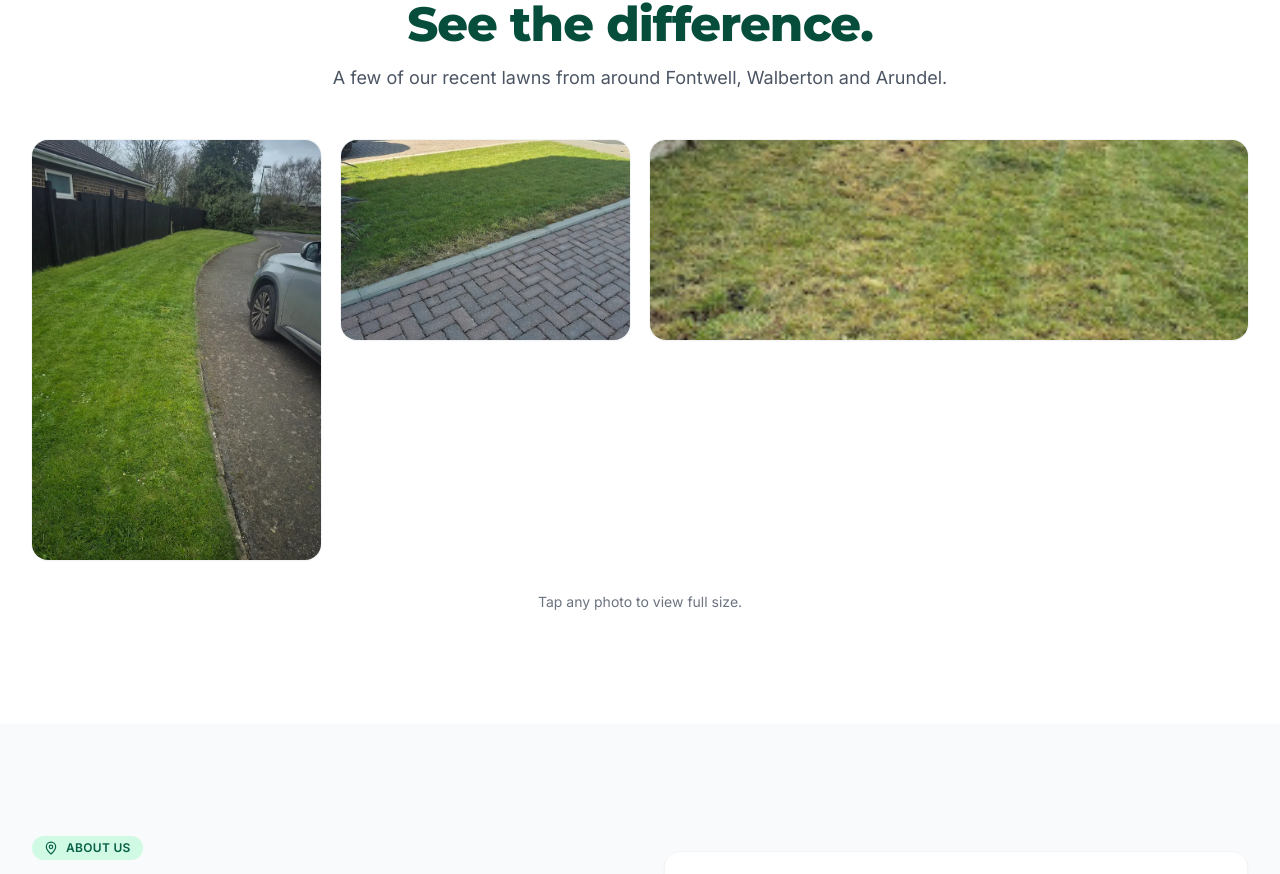
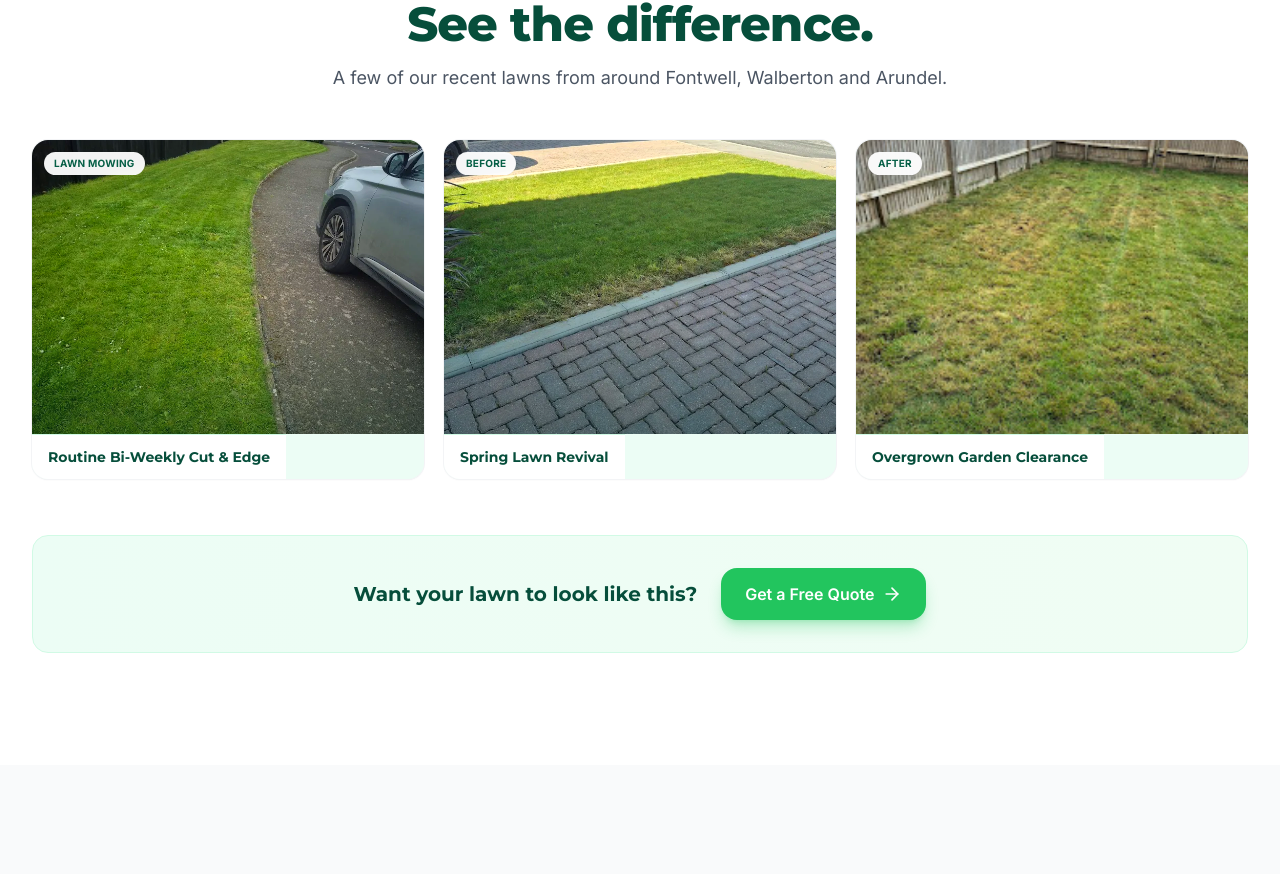
Before and after one commit to drizzlebotai-stack/Grow-mow-and-go, a React (Vite) app: page / in a window 1280 px wide. Shown: the part 1825-2699 px from the top of the page. Built offline with nearby package versions, Linux system fonts and the light colour scheme.

Commit message:
Gallery overhaul: uniform grid, labels, before/after slider, CTA

```diff
--- /dev/null
+++ b/src/components/BeforeAfterSlider.jsx
@@ -0,0 +1,133 @@
+import { useEffect, useRef, useState } from 'react';
+import { Move } from 'lucide-react';
+
+/**
+ * BeforeAfterSlider — drag (or tap) the handle to reveal Before vs After.
+ *
+ * Props:
+ *   before   : { src, webp?, alt? }
+ *   after    : { src, webp?, alt? }
+ *   label    : string  — service description shown at bottom (e.g. "Spring Lawn Revival")
+ *   initial  : number  — initial reveal % (defaults to 50)
+ */
+export default function BeforeAfterSlider({ before, after, label, initial = 50 }) {
+  const [pct, setPct] = useState(initial);
+  const wrapRef = useRef(null);
+  const dragging = useRef(false);
+
+  const setFromClientX = (clientX) => {
+    const el = wrapRef.current;
+    if (!el) return;
+    const rect = el.getBoundingClientRect();
+    const x = Math.min(Math.max(clientX - rect.left, 0), rect.width);
+    setPct((x / rect.width) * 100);
+  };
+
+  useEffect(() => {
+    const onMove = (e) => {
+      if (!dragging.current) return;
+      const x = e.touches ? e.touches[0].clientX : e.clientX;
+      setFromClientX(x);
+    };
+    const onUp = () => {
+      dragging.current = false;
+    };
+    window.addEventListener('mousemove', onMove);
+    window.addEventListener('touchmove', onMove, { passive: false });
+    window.addEventListener('mouseup', onUp);
+    window.addEventListener('touchend', onUp);
+    return () => {
+      window.removeEventListener('mousemove', onMove);
+      window.removeEventListener('touchmove', onMove);
+      window.removeEventListener('mouseup', onUp);
+      window.removeEventListener('touchend', onUp);
+    };
+  }, []);
+
+  const startDrag = (e) => {
+    dragging.current = true;
+    const x = e.touches ? e.touches[0].clientX : e.clientX;
+    setFromClientX(x);
+  };
+
+  return (
+    <figure className="group relative overflow-hidden rounded-2xl bg-emerald-50 shadow-sm ring-1 ring-gray-100 transition-shadow hover:shadow-xl">
+      <div
+        ref={wrapRef}
+        onMouseDown={startDrag}
+        onTouchStart={startDrag}
+        className="relative aspect-[4/3] w-full cursor-ew-resize select-none"
+      >
+        {/* AFTER (base, full width) */}
+        <picture>
+          {after.webp && <source srcSet={after.webp} type="image/webp" />}
+          <img
+            src={after.src}
+            alt={after.alt || `${label} — after`}
+            loading="lazy"
+            decoding="async"
+            draggable="false"
+            className="absolute inset-0 h-full w-full object-cover"
+            style={{ filter: 'brightness(1.05) contrast(1.05) saturate(1.15)' }}
+          />
+        </picture>
+
+        {/* BEFORE (clipped to pct of width) */}
+        <div
+          className="absolute inset-0 overflow-hidden"
+          style={{ width: `${pct}%` }}
+        >
+          <picture>
+            {before.webp && <source srcSet={before.webp} type="image/webp" />}
+            <img
+              src={before.src}
+              alt={before.alt || `${label} — before`}
+              loading="lazy"
+              decoding="async"
+              draggable="false"
+              className="h-full w-full object-cover"
+              style={{
+                filter: 'brightness(1.02) contrast(1.05) saturate(1.05)',
+                // Compensate for parent clip — keep image at original size
+                width: wrapRef.current
+                  ? `${(wrapRef.current.offsetWidth / pct) * 100}px`
+                  : '100%',
+                maxWidth: 'none',
+              }}
+            />
+          </picture>
+        </div>
+
+        {/* Tag badges */}
+        <span className="absolute left-3 top-3 rounded-full bg-emerald-950/80 px-2.5 py-1 text-[10px] font-bold uppercase tracking-wide text-white backdrop-blur-sm">
+          Before
+        </span>
+        <span className="absolute right-3 top-3 rounded-full bg-green-500/95 px-2.5 py-1 text-[10px] font-bold uppercase tracking-wide text-white">
+          After
+        </span>
+
+        {/* Divider line + handle */}
+        <div
+          className="pointer-events-none absolute inset-y-0 w-0.5 bg-white shadow-lg"
+          style={{ left: `${pct}%`, transform: 'translateX(-50%)' }}
+        >
+          <div className="absolute top-1/2 left-1/2 flex h-10 w-10 -translate-x-1/2 -translate-y-1/2 items-center justify-center rounded-full border-2 border-emerald-800 bg-white shadow-xl">
+            <Move className="h-4 w-4 text-emerald-800" />
+          </div>
+        </div>
+      </div>
+
+      {/* Always-visible label */}
+      {label && (
+        <figcaption className="border-t border-emerald-100 bg-white px-4 py-3 text-center">
+          <span className="text-[10px] font-bold uppercase tracking-wide text-green-600">
+            Drag to compare
+          </span>
+          <p className="mt-0.5 font-display text-sm font-bold text-emerald-900">
+            {label}
+          </p>
+        </figcaption>
+      )}
+    </figure>
+  );
+}
--- a/src/components/Gallery.jsx
+++ b/src/components/Gallery.jsx
@@ -1,56 +1,66 @@
 import { useCallback, useEffect, useState } from 'react';
 import { motion, AnimatePresence } from 'framer-motion';
-import { X, ChevronLeft, ChevronRight, Camera, ZoomIn } from 'lucide-react';
+import { X, ChevronLeft, ChevronRight, Camera, ZoomIn, ArrowRight } from 'lucide-react';
+import BeforeAfterSlider from './BeforeAfterSlider.jsx';
 
 /**
- * Gallery — recent work showcase.
+ * Gallery — recent work showcase with uniform grid + optional Before/After pairs.
  *
- * To add more photos: drop the file in `/public` and add an entry below.
- *   - `src`     :  path served from /public  (e.g. "/2026-05-05.jpg")
- *   - `webp`    :  optional webp version for faster loading
- *   - `caption` :  short description shown on hover + in the lightbox
- *   - `tag`     :  optional category label (e.g. "Before", "After", "Mowing")
- *   - `span`    :  optional CSS class for grid emphasis ("tall" / "wide")
+ * Each item is either:
+ *   { type: 'single', src, webp?, label, tag? }
+ *   { type: 'pair', before: { src, webp? }, after: { src, webp? }, label }
+ *
+ * Singles render as labeled tiles (opens in lightbox on click).
+ * Pairs render as a draggable Before/After comparison slider.
+ *
+ * To add more: drop the file in `/public` and add an entry to `galleryItems`.
  */
-const photos = [
+const galleryItems = [
   {
+    type: 'single',
     src: '/2026-04-03.jpg',
     webp: '/2026-04-03.webp',
-    caption: 'Fresh cut — back garden, Fontwell',
+    label: 'Routine Bi-Weekly Cut & Edge',
     tag: 'Lawn Mowing',
-    span: 'tall',
   },
   {
+    type: 'single',
     src: '/2026-04-29.jpg',
     webp: '/2026-04-29.webp',
-    caption: 'Mid-job — overgrown lawn rescue',
+    label: 'Spring Lawn Revival',
     tag: 'Before',
   },
   {
+    type: 'single',
     src: '/2026-05-05.jpg',
-    caption: 'Striped finish — a happy customer',
+    label: 'Overgrown Garden Clearance',
     tag: 'After',
-    span: 'wide',
   },
-  // Add additional entries here, e.g.:
-  // { src: '/2026-05-10.jpg', caption: 'Front lawn, Walberton', tag: 'Edging' },
+  // Example pair entry — paste matching before/after photos into /public and use:
+  // {
+  //   type: 'pair',
+  //   before: { src: '/jobname-before.jpg' },
+  //   after:  { src: '/jobname-after.jpg'  },
+  //   label:  'Full Garden Reset, Walberton',
+  // },
 ];
 
 export default function Gallery() {
+  // Only `single` items are lightbox-able
+  const lightboxItems = galleryItems.filter((i) => i.type === 'single');
   const [activeIndex, setActiveIndex] = useState(null);
   const open = activeIndex !== null;
 
   const close = useCallback(() => setActiveIndex(null), []);
   const prev = useCallback(
-    () => setActiveIndex((i) => (i === 0 ? photos.length - 1 : i - 1)),
-    [],
+    () => setActiveIndex((i) => (i === 0 ? lightboxItems.length - 1 : i - 1)),
+    [lightboxItems.length],
   );
   const next = useCallback(
-    () => setActiveIndex((i) => (i === photos.length - 1 ? 0 : i + 1)),
-    [],
+    () => setActiveIndex((i) => (i === lightboxItems.length - 1 ? 0 : i + 1)),
+    [lightboxItems.length],
   );
 
-  // Keyboard navigation
   useEffect(() => {
     if (!open) return;
     const onKey = (e) => {
@@ -65,6 +75,12 @@ export default function Gallery() {
       document.body.style.overflow = '';
     };
   }, [open, close, prev, next]);
+
+  // Map original gallery index → lightbox index for click handler
+  const lightboxIndexOf = (origIndex) => {
+    const target = galleryItems[origIndex];
+    return lightboxItems.indexOf(target);
+  };
 
   return (
     <section id="gallery" className="bg-white section-padding">
@@ -89,30 +105,62 @@ export default function Gallery() {
           </p>
         </motion.div>
 
-        {/* Masonry-style grid */}
-        <div className="mt-12 grid grid-cols-2 gap-3 sm:gap-4 md:grid-cols-3 md:gap-5 lg:grid-cols-4 [grid-auto-rows:140px] sm:[grid-auto-rows:180px] md:[grid-auto-rows:200px]">
-          {photos.map((photo, i) => (
-            <GalleryTile
-              key={photo.src}
-              photo={photo}
+        {/* Uniform grid — every tile is a 4:3 rectangle */}
+        <div className="mt-12 grid gap-5 sm:grid-cols-2 lg:grid-cols-3">
+          {galleryItems.map((item, i) => {
+            if (item.type === 'pair') {
+              return (
+                <motion.div
+                  key={`pair-${i}`}
+                  initial={{ opacity: 0, y: 24 }}
+                  whileInView={{ opacity: 1, y: 0 }}
+                  viewport={{ once: true, margin: '-60px' }}
+                  transition={{ duration: 0.5, delay: i * 0.06 }}
+                >
+                  <BeforeAfterSlider
+                    before={item.before}
+                    after={item.after}
+                    label={item.label}
+                  />
+                </motion.div>
+              );
+            }
+            return (
+              <SingleTile
+                key={item.src}
+                item={item}
                 index={i}
-              onOpen={() => setActiveIndex(i)}
+                onOpen={() => setActiveIndex(lightboxIndexOf(i))}
               />
-          ))}
+            );
+          })}
         </div>
 
-        <p className="mt-8 text-center text-sm text-gray-500">
-          Tap any photo to view full size.
+        {/* Soft CTA below gallery */}
+        <motion.div
+          initial={{ opacity: 0, y: 12 }}
+          whileInView={{ opacity: 1, y: 0 }}
+          viewport={{ once: true, margin: '-60px' }}
+          transition={{ duration: 0.5 }}
+          className="mt-14 flex flex-col items-center justify-center gap-3 rounded-2xl border border-emerald-100 bg-gradient-to-r from-emerald-50 to-green-50 p-6 text-center sm:flex-row sm:gap-6 sm:p-8 sm:text-left"
+        >
+          <p className="font-display text-lg font-bold text-emerald-900 sm:text-xl">
+            Want your lawn to look like this?
           </p>
+          <a href="#contact" className="btn-primary">
+            Get a Free Quote
+            <ArrowRight className="h-5 w-5" />
+          </a>
+        </motion.div>
       </div>
 
       {/* Lightbox */}
       <AnimatePresence>
-        {open && (
+        {open && lightboxItems[activeIndex] && (
           <Lightbox
-            photo={photos[activeIndex]}
+            item={lightboxItems[activeIndex]}
             index={activeIndex}
-            total={photos.length}
+            total={lightboxItems.length}
             onClose={close}
             onPrev={prev}
             onNext={next}
@@ -125,15 +173,7 @@ export default function Gallery() {
 
 /* ------------------------------------------------------------------ */
 
-function GalleryTile({ photo, index, onOpen }) {
-  // Span helpers for masonry feel
-  const spanClasses =
-    photo.span === 'tall'
-      ? 'row-span-2'
-      : photo.span === 'wide'
-        ? 'col-span-2'
-        : '';
-
+function SingleTile({ item, index, onOpen }) {
   return (
     <motion.button
       type="button"
@@ -143,39 +183,45 @@ function GalleryTile({ photo, index, onOpen }) {
       viewport={{ once: true, margin: '-60px' }}
       transition={{ duration: 0.5, delay: index * 0.06, ease: 'easeOut' }}
       whileHover={{ y: -3 }}
-      className={`group relative overflow-hidden rounded-2xl bg-emerald-50 shadow-sm ring-1 ring-gray-100 transition-shadow hover:shadow-xl focus:outline-none focus-visible:ring-4 focus-visible:ring-emerald-300 ${spanClasses}`}
-      aria-label={`Open photo: ${photo.caption}`}
+      className="group relative flex flex-col overflow-hidden rounded-2xl bg-emerald-50 text-left shadow-sm ring-1 ring-gray-100 transition-shadow hover:shadow-xl focus:outline-none focus-visible:ring-4 focus-visible:ring-emerald-300"
+      aria-label={`Open photo: ${item.label}`}
     >
+      {/* Uniform 4:3 image area */}
+      <div className="relative aspect-[4/3] w-full overflow-hidden">
         <picture>
-        {photo.webp && <source srcSet={photo.webp} type="image/webp" />}
+          {item.webp && <source srcSet={item.webp} type="image/webp" />}
           <img
-          src={photo.src}
-          alt={photo.caption}
+            src={item.src}
+            alt={item.label}
             loading={index < 2 ? 'eager' : 'lazy'}
             fetchpriority={index === 0 ? 'high' : 'auto'}
             decoding="async"
             className="h-full w-full object-cover transition-transform duration-500 group-hover:scale-105"
+            style={{ filter: 'brightness(1.05) contrast(1.05) saturate(1.18)' }}
           />
         </picture>
 
-      {/* Gradient overlay */}
-      <div className="absolute inset-0 bg-gradient-to-t from-emerald-950/70 via-emerald-950/10 to-transparent opacity-0 transition-opacity duration-300 group-hover:opacity-100" />
+        {/* Subtle gradient for legibility of bottom info on hover */}
+        <div className="absolute inset-0 bg-gradient-to-t from-emerald-950/30 via-transparent to-transparent" />
 
-      {/* Hover info */}
-      <div className="pointer-events-none absolute inset-x-0 bottom-0 translate-y-2 p-4 text-left opacity-0 transition-all duration-300 group-hover:translate-y-0 group-hover:opacity-100">
-        {photo.tag && (
-          <span className="inline-block rounded-full bg-white/95 px-2.5 py-0.5 text-[10px] font-bold uppercase tracking-wide text-emerald-800">
-            {photo.tag}
+        {/* Tag pill (top-left, always visible) */}
+        {item.tag && (
+          <span className="absolute left-3 top-3 inline-block rounded-full bg-white/95 px-2.5 py-1 text-[10px] font-bold uppercase tracking-wide text-emerald-800 backdrop-blur-sm">
+            {item.tag}
           </span>
         )}
-        <p className="mt-2 text-sm font-semibold text-white drop-shadow-md">
-          {photo.caption}
-        </p>
+
+        {/* Zoom icon (top-right, hover-only) */}
+        <div className="absolute right-3 top-3 flex h-9 w-9 items-center justify-center rounded-full bg-white/95 text-emerald-800 opacity-0 shadow-md transition-opacity duration-300 group-hover:opacity-100">
+          <ZoomIn className="h-4 w-4" />
+        </div>
       </div>
 
-      {/* Zoom icon */}
-      <div className="absolute right-3 top-3 flex h-9 w-9 items-center justify-center rounded-full bg-white/90 text-emerald-800 opacity-0 shadow-md transition-opacity duration-300 group-hover:opacity-100">
-        <ZoomIn className="h-4 w-4" />
+      {/* Always-visible label */}
+      <div className="border-t border-emerald-100 bg-white px-4 py-3">
+        <p className="font-display text-sm font-bold text-emerald-900">
+          {item.label}
+        </p>
       </div>
     </motion.button>
   );
@@ -183,7 +229,7 @@ function GalleryTile({ photo, index, onOpen }) {
 
 /* ------------------------------------------------------------------ */
 
-function Lightbox({ photo, index, total, onClose, onPrev, onNext }) {
+function Lightbox({ item, index, total, onClose, onPrev, onNext }) {
   return (
     <motion.div
       initial={{ opacity: 0 }}
@@ -195,7 +241,6 @@ function Lightbox({ photo, index, total, onClose, onPrev, onNext }) {
       role="dialog"
       aria-modal="true"
     >
-      {/* Close */}
       <button
         type="button"
         onClick={onClose}
@@ -205,7 +250,8 @@ function Lightbox({ photo, index, total, onClose, onPrev, onNext }) {
         <X className="h-5 w-5" />
       </button>
 
-      {/* Prev / Next */}
+      {total > 1 && (
+        <>
           <button
             type="button"
             onClick={(e) => {
@@ -228,10 +274,11 @@ function Lightbox({ photo, index, total, onClose, onPrev, onNext }) {
           >
             <ChevronRight className="h-6 w-6" />
           </button>
+        </>
+      )}
 
-      {/* Image */}
       <motion.div
-        key={photo.src}
+        key={item.src}
         initial={{ opacity: 0, scale: 0.96 }}
         animate={{ opacity: 1, scale: 1 }}
         exit={{ opacity: 0, scale: 0.96 }}
@@ -240,23 +287,23 @@ function Lightbox({ photo, index, total, onClose, onPrev, onNext }) {
         className="relative mx-4 max-h-[85vh] max-w-5xl"
       >
         <picture>
-          {photo.webp && <source srcSet={photo.webp} type="image/webp" />}
+          {item.webp && <source srcSet={item.webp} type="image/webp" />}
           <img
-            src={photo.src}
-            alt={photo.caption}
+            src={item.src}
+            alt={item.label}
             className="max-h-[80vh] w-auto rounded-2xl object-contain shadow-2xl"
+            style={{ filter: 'brightness(1.05) contrast(1.05) saturate(1.18)' }}
           />
         </picture>
 
-        {/* Caption */}
         <div className="mt-4 text-center">
-          {photo.tag && (
+          {item.tag && (
             <span className="inline-block rounded-full bg-amber-400 px-2.5 py-0.5 text-[10px] font-bold uppercase tracking-wide text-emerald-900">
-              {photo.tag}
+              {item.tag}
             </span>
           )}
           <p className="mt-2 text-sm font-medium text-white sm:text-base">
-            {photo.caption}
+            {item.label}
           </p>
           <p className="mt-1 text-xs text-emerald-200">
             {index + 1} / {total}
```
Lines whose indentation alone changed are shown as unchanged.
